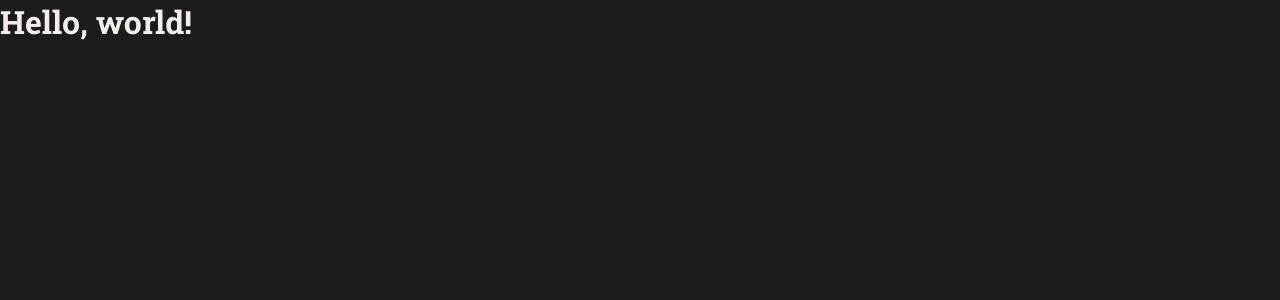
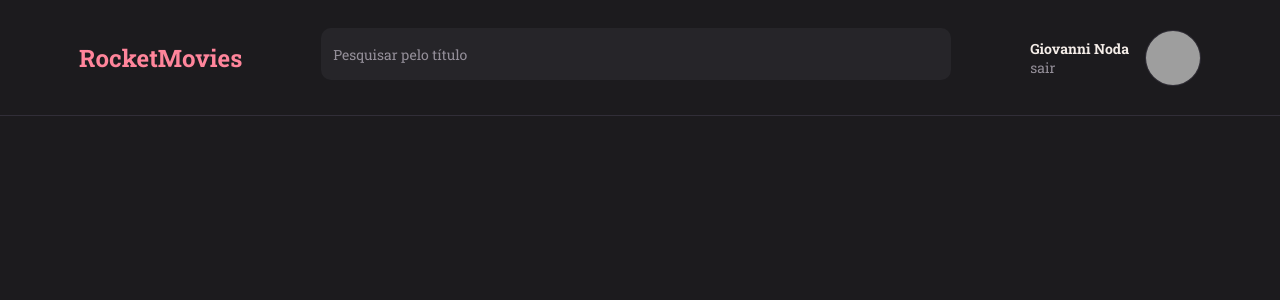
Before and after one commit to GiovanniNoda/rocket-movies, a React (Vite) app in the folder rocketmovies/: page / in a window 1280 px wide. Shown: the top 300 px of the page. Built offline with nearby package versions, Linux system fonts and the light colour scheme; grey boxes are pictures that could not be loaded.

Commit message:
header e input finalizado

```diff
--- /dev/null
+++ b/rocketmovies/src/components/Header/index.jsx
@@ -0,0 +1,21 @@
+import { Input } from '../Input'
+import { Container, Profile } from './style'
+
+export function Header() {
+    return(
+        <Container>
+            <h1>RocketMovies</h1>
+
+            <Input placeholder="Pesquisar pelo título" type="search" />
+
+            <Profile>
+                <div>
+                    <strong>Giovanni Noda</strong>
+                    <a href="#">sair</a>
+                </div>
+
+                <img src="https://github.com/giovanninoda.png" alt="Foto de perfil do usuário" />
+            </Profile>
+        </Container>
+    )
+}
--- /dev/null
+++ b/rocketmovies/src/components/Header/style.js
@@ -0,0 +1,53 @@
+import styled from 'styled-components'
+
+export const Container = styled.header`
+    grid-area: header;
+
+    height: 11.6rem;
+    width: 100%;
+
+    border-bottom: 1px;
+    border-bottom-style: solid;
+    border-bottom-color: ${({ theme }) => theme.COLORS.GRAY_300};
+
+    display: flex;
+    flex-flow: row nowrap;
+    justify-content: space-evenly;
+    align-items: center;
+
+    > h1 {
+        color: ${({ theme }) => theme.COLORS.PINK};
+        font-size: 2.4rem;
+    }
+`
+
+export const Profile = styled.div`
+    display: flex;
+    flex-flow: row nowrap;
+    align-items: center;
+
+    > div {
+        display: flex;
+        flex-flow: column nowrap;
+        margin-right: 1.6rem;
+
+        > strong {
+            font-size: 1.4rem;
+            font-weight: 700;
+            color: ${({ theme }) => theme.COLORS.WHITE};
+        }
+
+        > a {
+            font-size: 1.4rem;
+            font-weight: 400;
+            color: ${({ theme }) => theme.COLORS.GRAY_200};
+        }
+    }
+
+    > img {
+        width: 5.6rem;
+        height: 5.6rem;
+        border-radius: 50%;
+        border: 1px solid ${({ theme }) => theme.COLORS.GRAY_300};
+    }
+`
--- /dev/null
+++ b/rocketmovies/src/components/Input/index.jsx
@@ -0,0 +1,10 @@
+import { Container } from "./style"
+
+export function Input({icon: Icon, ...rest}) {
+    return(
+        <Container>
+            {Icon && <Icon size={20} />}
+            <input {...rest} />
+        </Container>
+    )
+}
--- /dev/null
+++ b/rocketmovies/src/components/Input/style.js
@@ -0,0 +1,35 @@
+import styled from 'styled-components'
+
+export const Container = styled.div`
+    width: 100%;
+    max-width: 63rem;
+    display: flex;
+    align-items: center;
+
+    background-color: ${({ theme }) => theme.COLORS.BACKGROUND_INPUT};
+    color: ${({ theme }) => theme.COLORS.GRAY_200};
+
+    margin-bottom: 0.8rem;
+    border-radius: 1.0rem;
+
+    > input {
+        width: 100%;
+        height: 5.2rem;
+
+        padding: 1.2rem;
+
+        color: ${({ theme }) => theme.COLORS.WHITE};
+        background: transparent;
+        border: 0;
+
+        &::placeholder {
+            color: ${({ theme }) => theme.COLORS.GRAY_200};
+
+            font-size: 1.4rem;
+        }
+    }
+
+    > svg {
+        margin-left: 1.6rem;
+    }
+`
--- a/rocketmovies/src/main.jsx
+++ b/rocketmovies/src/main.jsx
@@ -2,9 +2,9 @@ import { StrictMode } from 'react'
 import { createRoot } from 'react-dom/client'
 import { ThemeProvider } from 'styled-components'
 import GlobalStyles from './styles/global'
-import { Home } from './pages/Home/index.jsx'
+import theme from './styles/theme'
 
-import theme from './styles/theme'
+import { Home } from './pages/Home'
 
 createRoot(document.getElementById('root')).render(
   <StrictMode>
--- a/rocketmovies/src/pages/Home/index.jsx
+++ b/rocketmovies/src/pages/Home/index.jsx
@@ -1,5 +1,10 @@
+import { Container } from './style'
+import { Header } from '../../components/Header'
+
 export function Home() {
-  return (
-    <h1>Hello, world!</h1>
+  return(
+    <Container>
+      <Header />
+    </Container>
   )
 }
--- a/rocketmovies/src/pages/Home/style.js
+++ b/rocketmovies/src/pages/Home/style.js
@@ -0,0 +1,13 @@
+import styled from 'styled-components'
+
+export const Container = styled.div`
+    width: 100%;
+    height: 100vh;
+
+    display: grid;
+    grid-template-rows: 11.6rem auto;
+    grid-template-areas:
+    "header"
+    "content";
+    grid-area: content;
+`
--- a/rocketmovies/src/styles/global.js
+++ b/rocketmovies/src/styles/global.js
@@ -1,6 +1,10 @@
 import { createGlobalStyle } from "styled-components"
 
 export default createGlobalStyle`
+    :root {
+        font-size: 62.5%;
+    }
+
     * {
         margin: 0;
         padding: 0;
@@ -16,7 +20,7 @@ export default createGlobalStyle`
 
     body, input, button, textarea {
         font-family: "Roboto Slab", sans-serif;
-        font-size: 16px;
+        font-size: 1.6rem;
         outline: none;
     }
 
```
